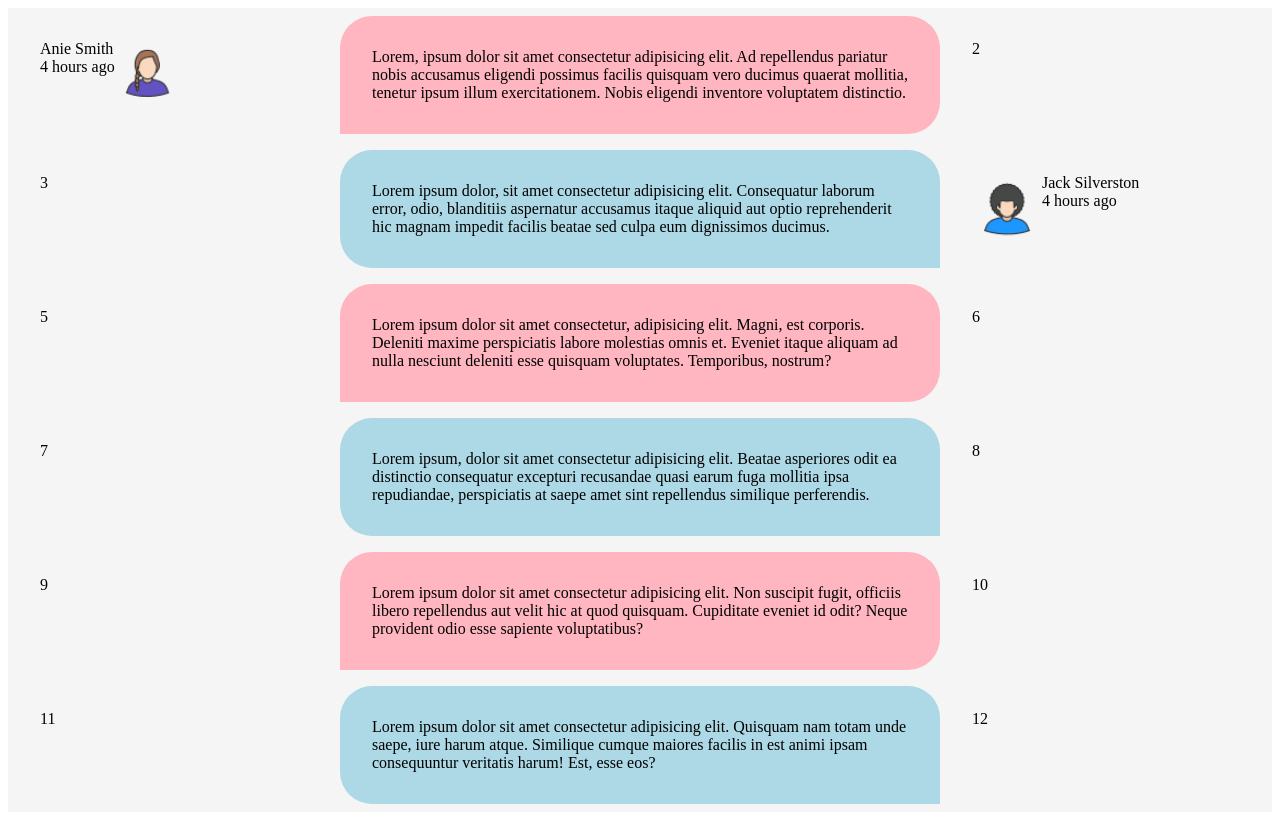
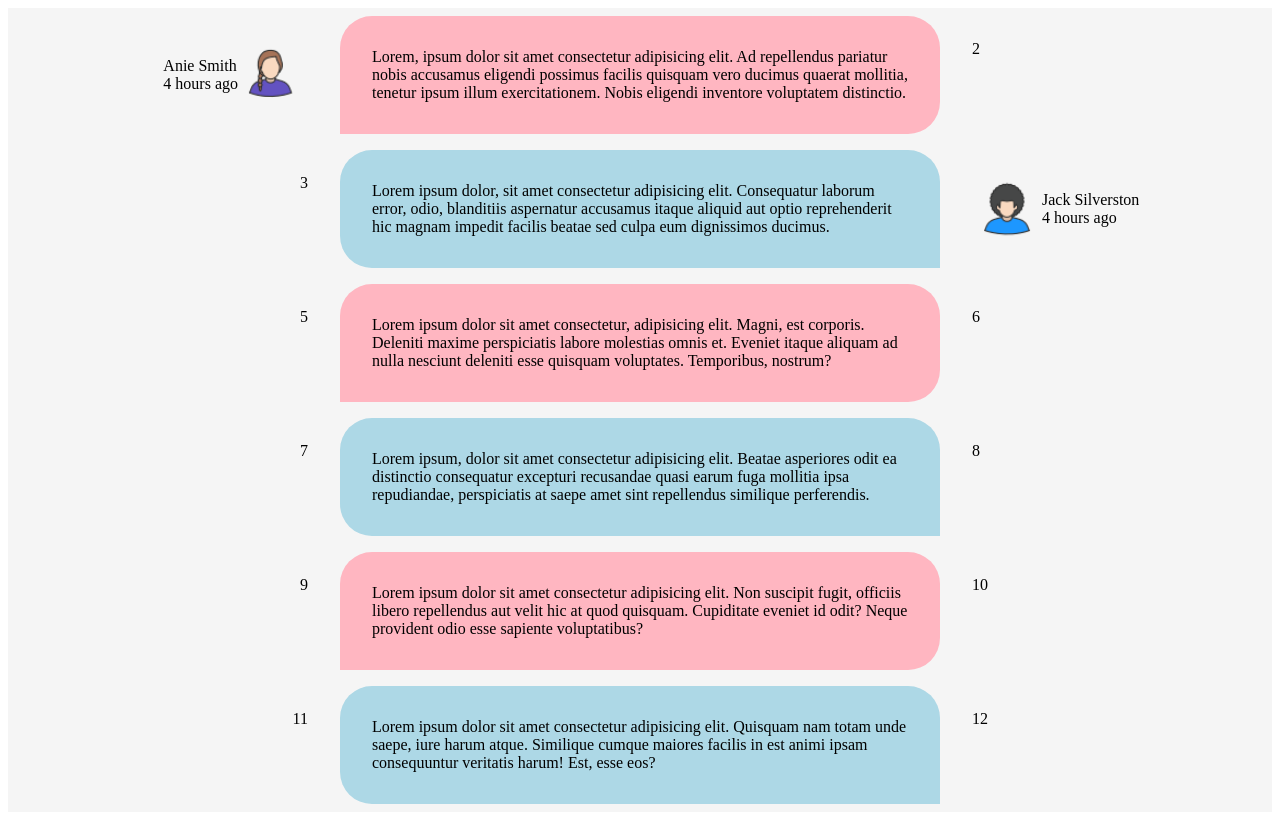
Before and after one commit to macedon-ps/Programs_repository, a PHP site: page /chat.html in a window 1280 px wide. Run offline with PHP 8.4, Linux system fonts and the light colour scheme.

Commit message:
add props for classes

```diff
--- a/HTML/Homework/HW_4/chat.css
+++ b/HTML/Homework/HW_4/chat.css
@@ -34,3 +34,12 @@
     width: 25%;
     margin: 2em;
 }
+.foto-first{
+    justify-content: flex-end;
+}
+.foto-second{
+    justify-content: flex-start;
+}
+.avatarText{
+    margin: auto 0;
+}
```
